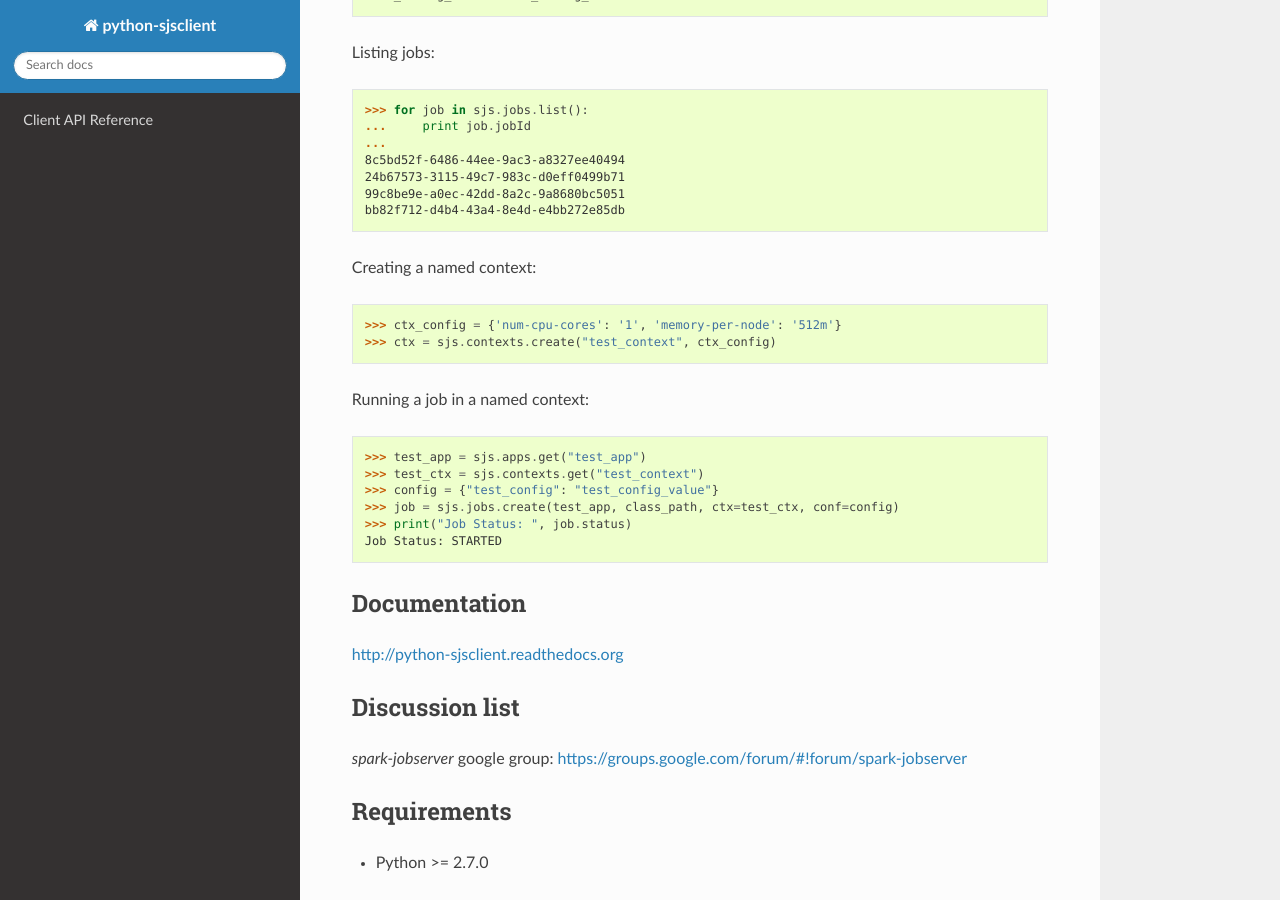
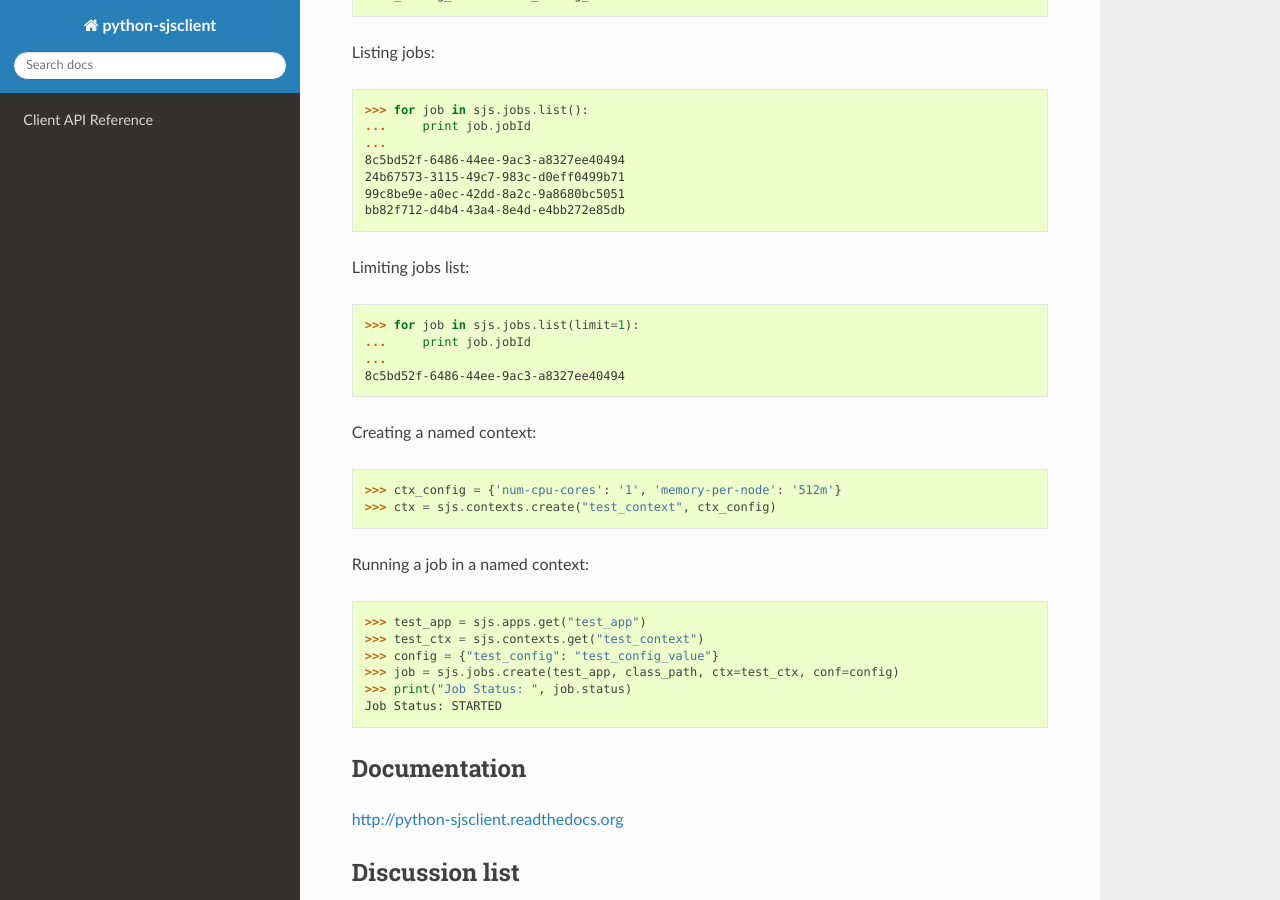
Before and after one commit to spark-jobserver/python-sjsclient, a Sphinx documentation site: the page built from doc/source/index.rst, in a window 1280 px wide and 900 px high, scrolled down 1458 px. Built offline with Sphinx 7.4.7 and the Read the Docs theme 2.0.0, drawn with Linux system fonts in a browser that asks for light colours.

Commit message:
Add support for limiting job list

```diff
--- a/doc/source/index.rst
+++ b/doc/source/index.rst
@@ -71,6 +71,13 @@ Listing jobs::
     99c8be9e-a0ec-42dd-8a2c-9a8680bc5051
     bb82f712-d4b4-43a4-8e4d-e4bb272e85db
 
+Limiting jobs list::
+
+    >>> for job in sjs.jobs.list(limit=1):
+    ...     print job.jobId
+    ...
+    8c5bd52f-6486-44ee-9ac3-a8327ee40494
+
 Creating a named context::
 
     >>> ctx_config = {'num-cpu-cores': '1', 'memory-per-node': '512m'}
```
Also changed, not shown: README.rst (+7 -0 lines), 1 other file.
